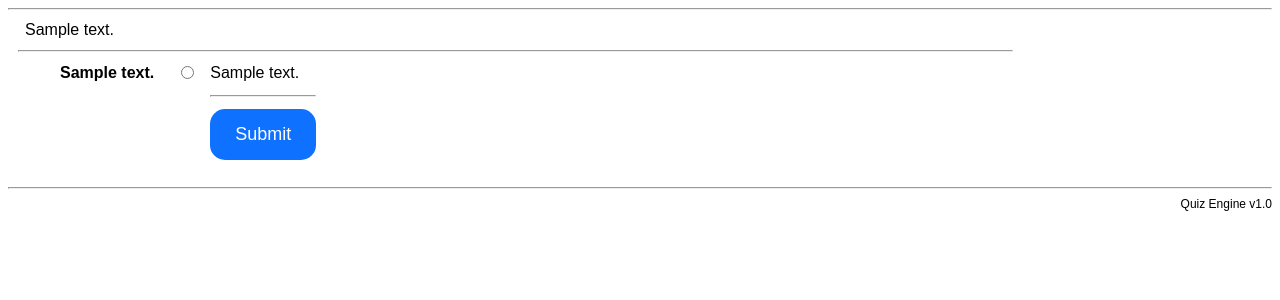
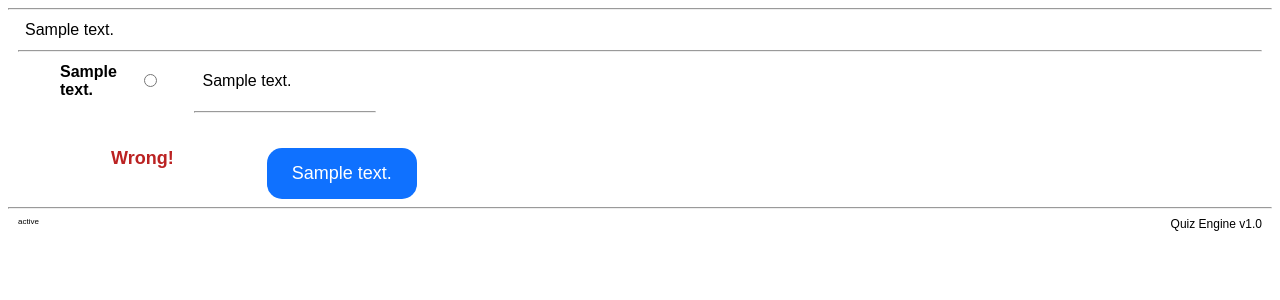
Before and after one commit to khelmric/gcp-quiz-engine, a Flask app: template app/templates/content_question.html in a window 1280 px wide. Shown: the part 68-368 px from the top of the page. Run offline with Flask 2, Linux system fonts and the light colour scheme; the template is opened without the code that fills it: most values are stand-ins (such as "Sample title", 1, 10 or a date in 2020).

Commit message:
update functions

```diff
--- a/app/main.py
+++ b/app/main.py
@@ -56,6 +56,8 @@ def index():
     res.set_cookie('selected_sub_category_name', '', expires=0)
     res.set_cookie('selected_group_id', '', expires=0)
     res.set_cookie('selected_group_name', '', expires=0)
+    res.set_cookie('question_counter', '', expires=0)
+    res.set_cookie('action', '', expires=0)
 
     return res
 
@@ -93,6 +95,8 @@ def main_category():
         res.set_cookie('selected_sub_category_name', '', expires=0)
         res.set_cookie('selected_group_id', '', expires=0)
         res.set_cookie('selected_group_name', '', expires=0)
+        res.set_cookie('question_counter', '', expires=0)
+        res.set_cookie('action', '', expires=0)
         # set main category cookies
         res.set_cookie(
         'selected_main_category_id',
@@ -139,6 +143,8 @@ def sub_category():
         # delete cookies
         res.set_cookie('selected_group_id', '', expires=0)
         res.set_cookie('selected_group_name', '', expires=0)
+        res.set_cookie('question_counter', '', expires=0)
+        res.set_cookie('action', '', expires=0)
         # set sub category cookies
         res.set_cookie(
         'selected_sub_category_id',
@@ -193,6 +199,9 @@ def group():
             question_count=question_count,
             header_path=header_path
             ))
+        # delete cookies
+        res.set_cookie('question_counter', '', expires=0)
+        res.set_cookie('action', '', expires=0)
         # set group category cookies
         res.set_cookie(
             'selected_group_id',
@@ -206,30 +215,74 @@ def group():
         )
         res.set_cookie(
             'question_counter',
-            value = "-1",
+            value = "0",
             #secure = True
         )
     return res
 
 @app.route('/question', methods = ['GET', 'POST'])
 def question():
+    # vars
+    global answers_order
+    global selected_answer
+    global result
+    global question_count
+    global submit_button_text
+    global quiz_status_bar
     # get cookies
     cookies = request.cookies
-    question_counter = cookies.get("question_counter")
-    if request.method == 'GET':
-        question_counter = int(cookies.get("question_counter"))
+    question_counter = int(cookies.get("question_counter"))
+    action = cookies.get("action")
+    #answers_order = cookies.get("answers_order")
+#    if request.method == 'GET':
+#        question_counter = int(cookies.get("question_counter"))
     if request.method == 'POST':
-        # increase question counter by 1
-        question_counter = int(question_counter)+1
+        # next question or show results
+        if action == 'next':
+            action = 'result'
+            # increase question counter by 1
+            question_counter = int(question_counter)+1
+            # create list for answer indexes
+            if question_counter < int(question_count):
+                answers_order = list(range(0, len(questions[question_counter].get('answers'))))
+                # shuffle question list
+                random.shuffle(answers_order)
+            # reset values
+            selected_answer = -1
+            result = 'None'
+            submit_button_text = 'Submit'
+        elif action == 'result':
+            action = 'next'
+            # question counter will not be incresed
+            question_counter = int(question_counter)
+            # get selected answer
+            selected_answer = request.form["selected_answer"]
+            print(selected_answer)
+            print(answers_order)
+            result = questions[question_counter].get('answers')[int(selected_answer)]['correct']
+            if result == True:
+                quiz_status_bar = quiz_status_bar + '&#9989;'
+            else:
+                quiz_status_bar = quiz_status_bar + '&#10060;'
+            # Submit button text to Next
+            submit_button_text = 'Next'
+        else:
+            action = 'result'
+            # question counter will not be incresed (first run, action = None)
+            question_counter = int(question_counter)
+            # create list for answer indexes
+            answers_order = list(range(0, len(questions[question_counter].get('answers'))))
+            # shuffle question list
+            random.shuffle(answers_order)
+            # reset values
+            selected_answer = -1
+            result = 'None'
+            submit_button_text = 'Submit'
+            quiz_status_bar = ''
     # check if there are questions left
-    print(str(question_counter) + "/" + str(question_count))
     if question_counter < int(question_count):
-        # create temp list for answer indexes
-        answers_order = list(range(0, len(questions[question_counter].get('answers'))))
         # create temp list for answer character ids
         answers_char = [chr(value) for value in range(64, len(questions[question_counter].get('answers'))+65)]
-        # shuffle question list
-        random.shuffle(answers_order)
         # render question
         res = make_response(render_template('question.html',
             question_text = questions[question_counter].get('question'),
@@ -237,17 +290,32 @@ def question():
             question_count = question_count,
             answers_char = answers_char,
             answers_order = answers_order,
+            selected_answer = int(selected_answer),
             answers = questions[question_counter].get('answers'),
+            action = action,
+            result = result,
+            submit_button_text = submit_button_text,
+            quiz_status_bar = quiz_status_bar,
             header_path = header_path
             ))
-        # set question category cookies
+        # set cookies
         res.set_cookie(
                 'question_counter',
                 value = str(question_counter),
                 #secure = True
             )
+        res.set_cookie(
+                'action',
+                value = action,
+                #secure = True
+            )
+        #res.set_cookie(
+        #        'answers_order',
+        #        value = answers_order,
+        #        #secure = True
+        #    )
     else:
-        res = make_response(redirect('/'))
+        res = make_response(redirect('/sub_category'))
     return res
 
 
--- a/app/static/css/quiz-engine.css
+++ b/app/static/css/quiz-engine.css
@@ -4,7 +4,11 @@ body {
 
 .col-10{flex:0 0 auto;width:10%}
 .col-20{flex:0 0 auto;width:20%}
+.col-30{flex:0 0 auto;width:20%}
+.col-40{flex:0 0 auto;width:20%}
 .col-50{flex:0 0 auto;width:50%}
+.col-60{flex:0 0 auto;width:20%}
+.col-70{flex:0 0 auto;width:20%}
 .col-80{flex:0 0 auto;width:80%}
 .col-90{flex:0 0 auto;width:90%}
 .col-100{flex:0 0 auto;width:100%}
@@ -68,6 +72,11 @@ body {
   text-align: right;
 }
 
+.quiz_status{
+  font-size: 8px;
+  text-align: left;
+}
+
 .actionbutton {
   display: inline-block;
   padding: 15px 25px;
@@ -92,9 +101,36 @@ body {
 .answer_col_char {
   padding-left: 40px;
   padding-right: 10px;
+  width: 5%;
 }
 
 .answer_col_input {
   padding-left: 10px;
   padding-right: 10px;
+  width: 5%;
 }
+
+.answer_col_answer {
+  padding-left: 10px;
+  padding-right: 10px;
+  width: 15%;
+}
+
+.answer_col_correct {
+  padding-left: 10px;
+  padding-right: 10px;
+}
+
+.correct_answer {
+  text-align: center;
+  color: #2b2;
+  font-weight: bold;
+  font-size: 18px;
+}
+
+.wrong_answer {
+  text-align: center;
+  color: #b22;
+  font-weight: bold;
+  font-size: 18px;
+}
--- a/app/templates/content_question.html
+++ b/app/templates/content_question.html
@@ -2,29 +2,57 @@
 
 {% block content %}
 
+<form action="/question" method="POST">
     <div class="row">
-    <div class="col-80">
+        <div class="col-100">
             <table>
             <tr><td></td><td>{{ question_text|safe }}</td></tr>
             </table>
             <hr>
-        <form action="/question" method="POST">
                 <table>
                     {% for answer_id in answers_order %}
                         <tr><td class="answer_col_char"><b>{{ answers_char[loop.index] }}</b></td>
-                        <td class="answer_col_input"><input  type="radio" value="{{ answer_id }}" name="selected_answer"></td>
-                        <td>{{ answers[answer_id].answer|safe }}</td></tr>
-                    <tr><td></td><td></td><td><hr></td></tr>
+                            {% if answer_id == selected_answer %}
+                                <td class="answer_col_input"><input type="radio" value="{{ answer_id }}" name="selected_answer" checked required></td>
+                            {% else %}
+                                <td class="answer_col_input"><input type="radio" value="{{ answer_id }}" name="selected_answer" required></td>
+                            {% endif %}
+                            <td class="answer_col_answer">{{ answers[answer_id].answer|safe }}</td>
+                            <td class="answer_col_correct">
+                                {% if action == 'next' %}
+                                    {% if answers[answer_id].correct == True %}
+                                        &#9989;
+                                    {% else %}
+                                        &#10060;
+                                    {% endif %}
+                                {% endif %}
+                            </td>
+                            <td><i>
+                                {% if action == 'next' %}
+                                    {{ answers[answer_id].comment|safe }}
+                                {% endif %}
+                                </i></td></tr>
+                        <tr><td></td><td></td><td><hr></td><td></td><td></td></tr>
                     {% endfor %}
-                <tr><td></td><td></td><td>
-                    <input class="actionbutton" type="submit" value="Submit">
-                </td></tr>
                 </table>
                 <input hidden type="text" value="{{ question_counter }}" name="question_counter">
-        </form>
             <p></p>
         </div>
-
     </div>
+    <div class="row">
+        <div class="col-30">
+            {% if result != 'None' %}
+                {% if result == True %}
+                    <div class="correct_answer">Correct!</div>
+                {% else %}
+                    <div class="wrong_answer">Wrong!</div>
+                {% endif %}
+            {% endif %}
+        </div>
+        <div class="col-70">
+            <input class="actionbutton" type="submit" value="{{ submit_button_text }}">
+        </div>
+    </div>
+</form>
 
 {% endblock %}
--- a/app/templates/footer.html
+++ b/app/templates/footer.html
@@ -1,3 +1,12 @@
+<div class="row">
+    <div class="col-80">
+        <div class="quiz_status">
+            {{ quiz_status_bar|safe }}
+        </div>
+    </div>
+    <div class="col-20">
         <div class="footer">
-          Quiz Engine v1.0
+            Quiz Engine v1.0
         </div>
+    </div>
+</div>
```
Also changed, not shown: 1 other file. Lines whose indentation alone changed are shown as unchanged.
